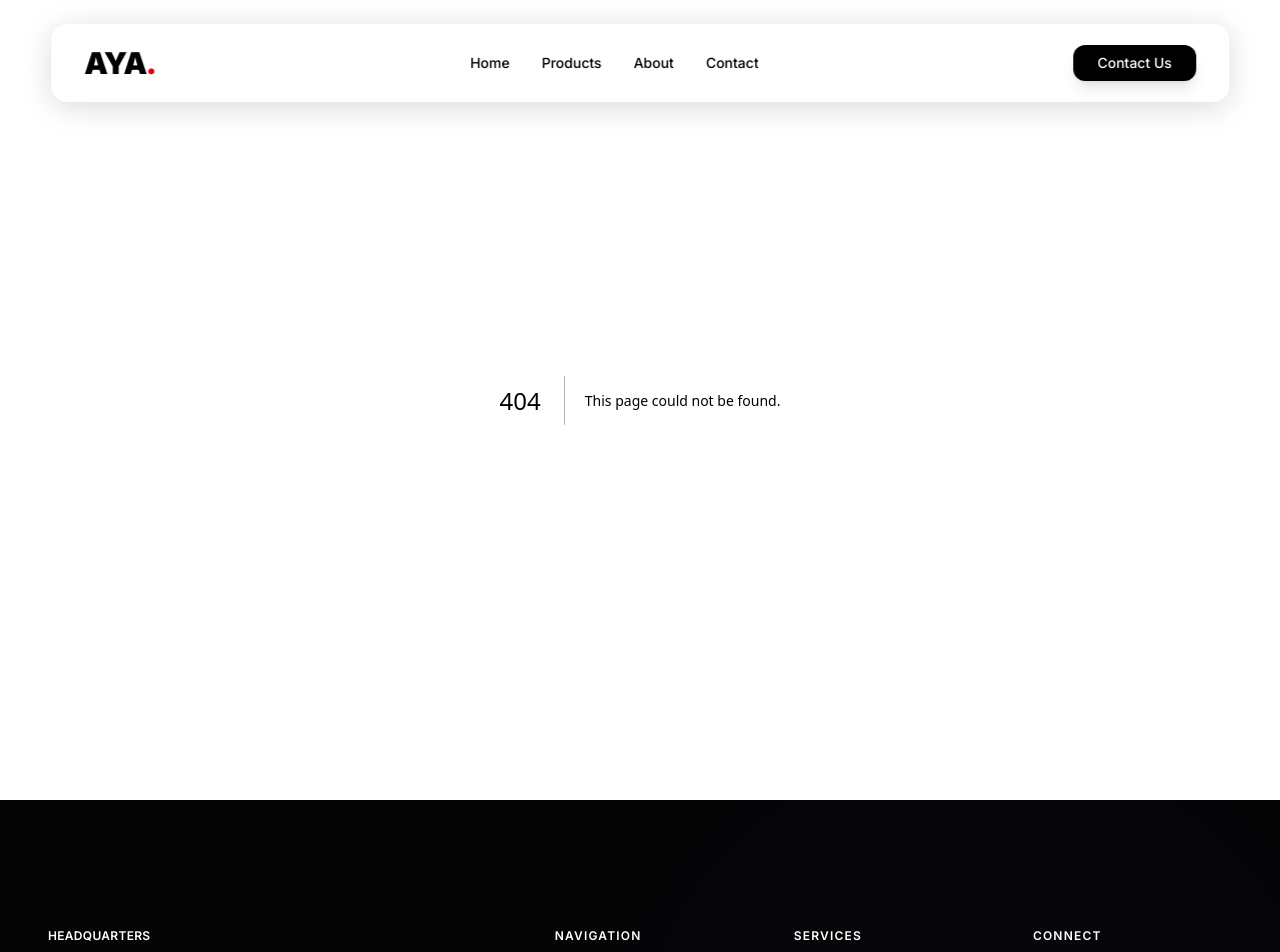
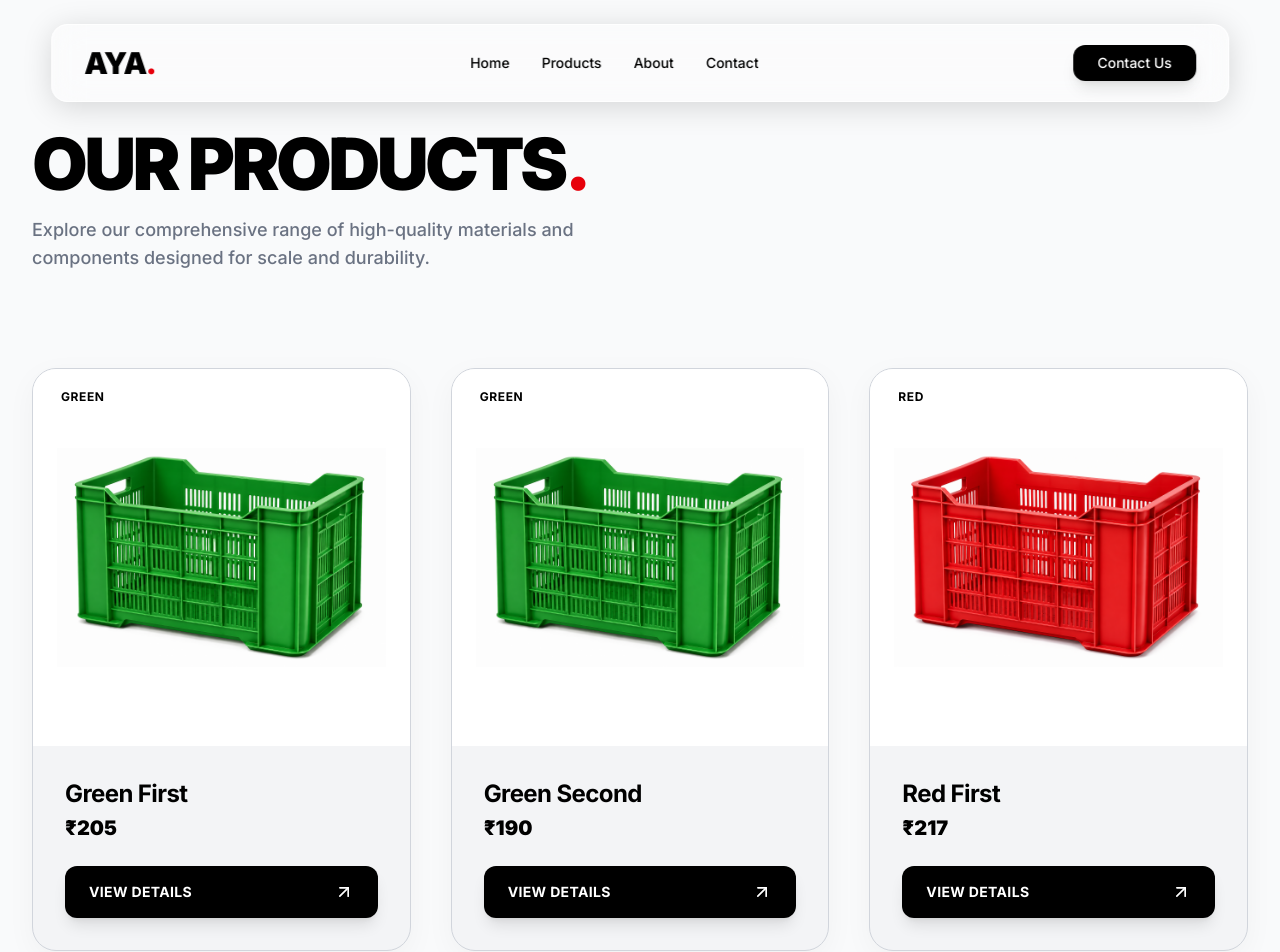
Before and after one commit to Safuvank/aya-vegetable-box, a Next.js app: page /products in a window 1280 px wide. Before the commit this address had no page. Shown: the top 952 px of the page. Built offline with nearby package versions, Linux system fonts and the light colour scheme.

Commit message:
product page add and update the prducts

```diff
--- /dev/null
+++ b/src/app/products/page.tsx
@@ -0,0 +1,171 @@
+"use client";
+
+import { motion } from "framer-motion";
+import Link from "next/link";
+import { ArrowUpRight } from "lucide-react";
+
+// Mock Data: Updated with actual prices
+const productsData = [
+  {
+    id: 1,
+    name: "Green First",
+    category: "Green",
+    price: 205,
+    image: "/images/products/green.png",
+  },
+  {
+    id: 2,
+    name: "Green Second",
+    category: "Green",
+    price: 190,
+    image:  "/images/products/green.png",
+  },
+  {
+    id: 3,
+    name: "Red First",
+    category: "Red",
+    price: 217,
+    image:  "/images/products/red.png",
+  },
+  {
+    id: 4,
+    name: "Red Second",
+    category: "Red",
+    price: 190,
+    image:  "/images/products/red.png",
+  },
+  {
+    id: 5,
+    name: "Blue First",
+    category: "Blue",
+    price:210,
+    image:  "/images/products/blue.png",
+  },
+  {
+    id: 6,
+    name: "Blue Second",
+    category: "Blue",
+    price: 190,
+    image:  "/images/products/blue.png",
+  },
+  {
+    id: 7,
+    name: "Yellow",
+    category: "Yellow",
+    price: 220,
+    image:  "/images/products/yellow.png",
+  },
+  {
+    id: 8,
+    name: "Orange",
+    category: "Orange",
+    price:220,
+    image:  "/images/products/orange.png",
+  },
+];
+
+export default function ProductList() {
+  // Framer Motion variants matching your Navbar's easing curve
+  const containerVariants = {
+    hidden: { opacity: 0 },
+    show: {
+      opacity: 1,
+      transition: {
+        staggerChildren: 0.15,
+        ease: [0.76, 0, 0.24, 1],
+      },
+    },
+  };
+
+  const itemVariants = {
+    hidden: { y: 40, opacity: 0 },
+    show: {
+      y: 0,
+      opacity: 1,
+      transition: {
+        duration: 0.8,
+        ease: [0.76, 0, 0.24, 1],
+      },
+    },
+  };
+
+  return (
+    <section className="min-h-screen bg-gray-50 pt-32 pb-24 px-6 md:px-8">
+      <div className="max-w-7xl mx-auto">
+
+        {/* Page Header */}
+        <div className="mb-16 md:mb-24 text-center md:text-left flex flex-col md:flex-row justify-between items-end gap-6">
+          <motion.div
+            initial={{ opacity: 0, y: 20 }}
+            animate={{ opacity: 1, y: 0 }}
+            transition={{ duration: 0.6, ease: [0.76, 0, 0.24, 1] }}
+          >
+            <h1 className="text-5xl md:text-7xl font-black tracking-tighter text-black uppercase">
+              Our Products<span className="text-red-600">.</span>
+            </h1>
+            <p className="mt-4 text-lg text-gray-500 max-w-xl font-medium">
+              Explore our comprehensive range of high-quality materials and components designed for scale and durability.
+            </p>
+          </motion.div>
+        </div>
+
+        {/* Product Grid */}
+        <motion.div
+          variants={containerVariants}
+          initial="hidden"
+          animate="show"
+          className="grid grid-cols-1 sm:grid-cols-2 lg:grid-cols-3 gap-8 md:gap-10"
+        >
+          {productsData.map((product) => (
+            <motion.div
+              key={product.id}
+              variants={itemVariants}
+              className="group flex flex-col bg-gray-100 rounded-3xl overflow-hidden border border-gray-300 shadow-[0_8px_30px_rgb(0,0,0,0.04)] hover:shadow-[0_8px_30px_rgb(0,0,0,0.12)] transition-shadow duration-500"
+            >
+              {/* Product Image Area */}
+              <div className="relative w-full aspect-square overflow-hidden bg-white p-6">
+                <img
+                  src={product.image}
+                  alt={product.name}
+                  className="w-full h-full object-contain rounded-2xl transform group-hover:scale-105 transition-transform duration-700 ease-[0.76,0,0.24,1]"
+                />
+                <div className="absolute top-4 left-4 bg-white/80 backdrop-blur-md px-3 py-1 rounded-full text-xs font-bold uppercase tracking-wider text-black">
+                  {product.category}
+                </div>
+              </div>
+
+              {/* Product Details */}
+              <div className="p-6 md:p-8 flex flex-col flex-grow justify-between">
+                <div>
+                  <h3 className="text-2xl font-bold tracking-tight text-black mb-1 group-hover:text-red-600 transition-colors duration-300">
+                    {product.name}
+                  </h3>
+                  {/* Price updated to stand out with font-black */}
+                  <p className="text-xl font-black text-black mb-6">
+                    ₹{product.price}
+                  </p>
+                </div>
+
+                {/* Call to Action matching Navbar styling */}
+                <Link
+                  href={`/products/${product.id}`}
+                  className="group/btn relative overflow-hidden bg-black px-6 py-4 text-sm font-medium rounded-xl shadow-lg flex items-center justify-between w-full"
+                >
+                  {/* Hover background to red-600 */}
+                  <span className="absolute inset-0 bg-red-600 transform translate-y-full group-hover/btn:translate-y-0 transition-transform duration-500 ease-[0.76,0,0.24,1] z-0" />
+
+                  <span className="relative z-10 text-white transition-colors duration-500 font-bold uppercase tracking-wide">
+                    View Details
+                  </span>
+
+                  <ArrowUpRight className="relative z-10 w-5 h-5 text-white transform group-hover/btn:translate-x-1 group-hover/btn:-translate-y-1 transition-transform duration-500 ease-[0.76,0,0.24,1]" />
+                </Link>
+              </div>
+            </motion.div>
+          ))}
+        </motion.div>
+
+      </div>
+    </section>
+  );
+}
```
Also changed, not shown: src/app/pages/about/page.tsx (added), src/app/pages/contact/page.tsx (added).
